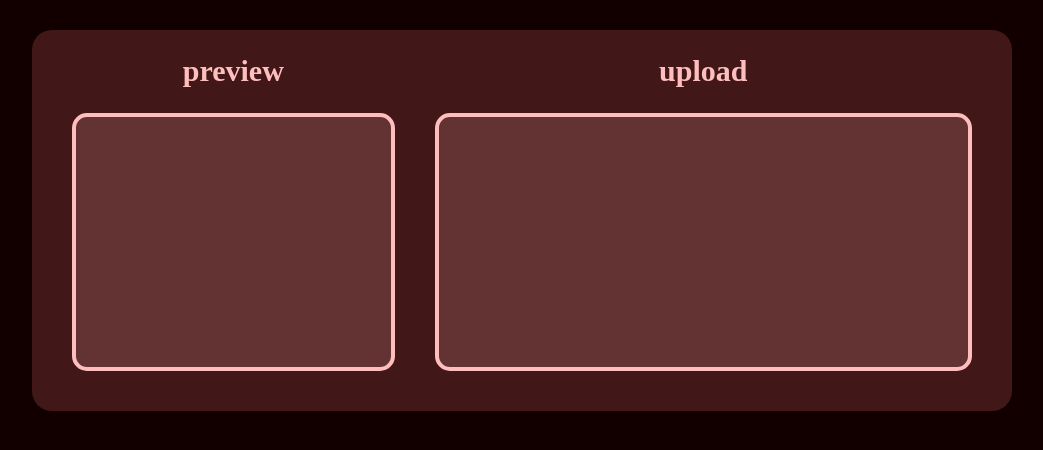
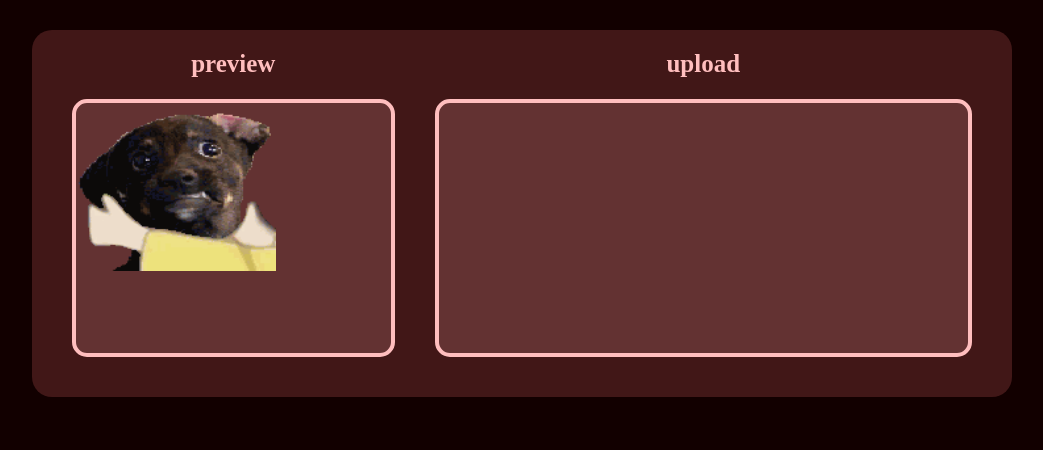
Before and after one commit to KilianFelix/socute-generator, a plain HTML site: page index.html in a window 1280 px wide. Shown: the part 96-546 px from the top of the page, without its empty margins (118-1161 px from the left). Drawn offline with Linux system fonts and the light colour scheme; a web font is replaced by a local one.

Commit message:
Include Preview Image

```diff
--- a/index.html
+++ b/index.html
@@ -12,11 +12,15 @@
         <div class="content">
             <div class="left">
                 <h2>preview</h2>
-                <div class="preview"></div>
+                <div class="preview">
+                    <img src="img/falcoCute.gif">
+                </div>
             </div>
             <div class="right">
                 <h2>upload</h2>
-                <div class="upload"></div>
+                <div class="upload">
+
+                </div>
             </div>
         </div>
     </div>
--- a/style.css
+++ b/style.css
@@ -74,7 +74,7 @@ body {
 .content h2 {
     text-align: center;
     color: var(--txt);
-    font-size: 30px;
+    font-size: 25px;
 }
 
 .left {
@@ -98,3 +98,7 @@ body {
     border: solid 4px var(--txt);
     height: 250px;
 }
+
+.preview img {
+    width: 200px;
+}
```
